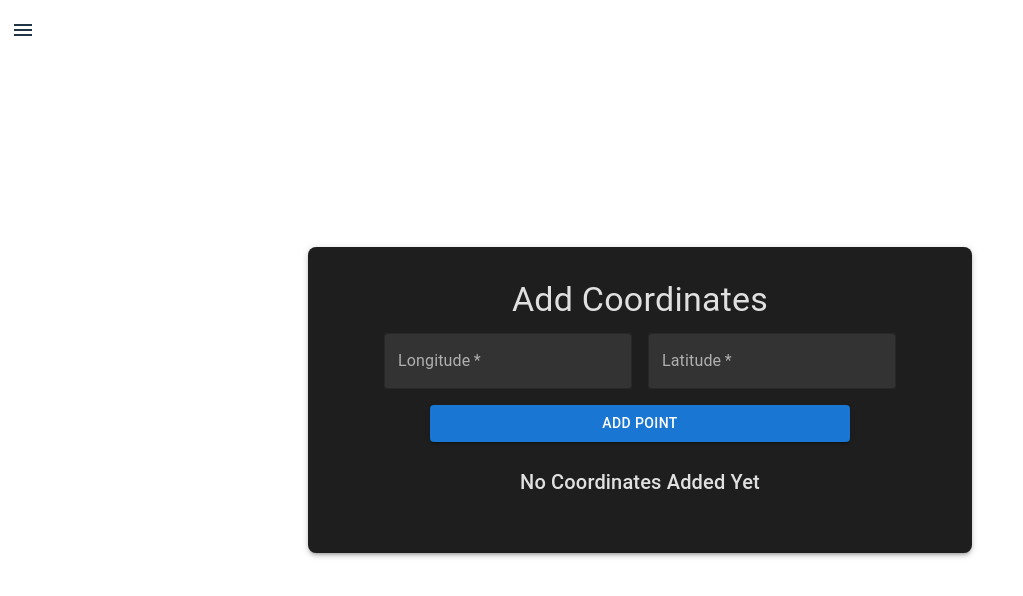
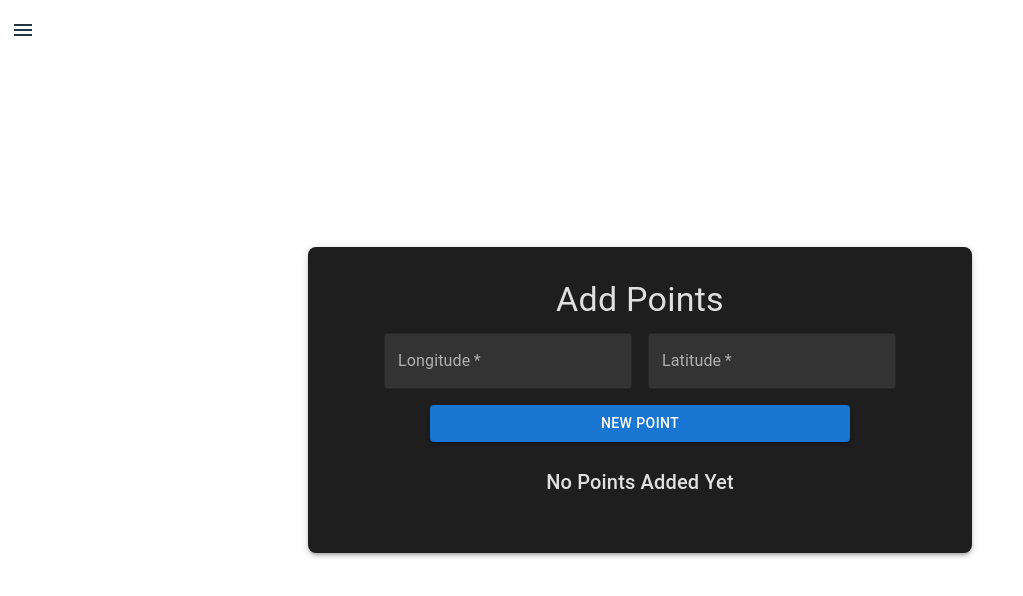
Before and after one commit to johnnyblaze993/electron-cesium, a React (Vite) app: page /add-coordinate in a window 1280 px wide. Shown: the top 596 px of the page, without its empty margins (0-1023 px from the left). Built offline with nearby package versions, Linux system fonts and the light colour scheme.

Commit message:
Refactor component to use consistent terminology for points instead of coordinates

```diff
--- a/src/components/AddCoordinate.tsx
+++ b/src/components/AddCoordinate.tsx
@@ -54,7 +54,7 @@ const AddCoordinate: React.FC = () => {
                 }}
             >
                 <Typography variant="h4" align="center" gutterBottom>
-                    Add Coordinates
+                    Add Points
                 </Typography>
                 <form onSubmit={handleSubmit}>
                     <Stack spacing={2} direction="row" justifyContent="center" mb={2}>
@@ -79,7 +79,7 @@ const AddCoordinate: React.FC = () => {
                     width: '70%', marginLeft: '15%'
 
                      }}>
-                        Add Point
+                        New Point
                     </Button>
                 </form>
 
@@ -87,8 +87,8 @@ const AddCoordinate: React.FC = () => {
                 <Typography variant="h6" align="center" gutterBottom>
               {
                 coordinates.length > 0
-                  ? 'Added Coordinates'
-                  : 'No Coordinates Added Yet'
+                  ? 'Added Points'
+                  : 'No Points Added Yet'
               }
                 </Typography>
                 <List>
```
